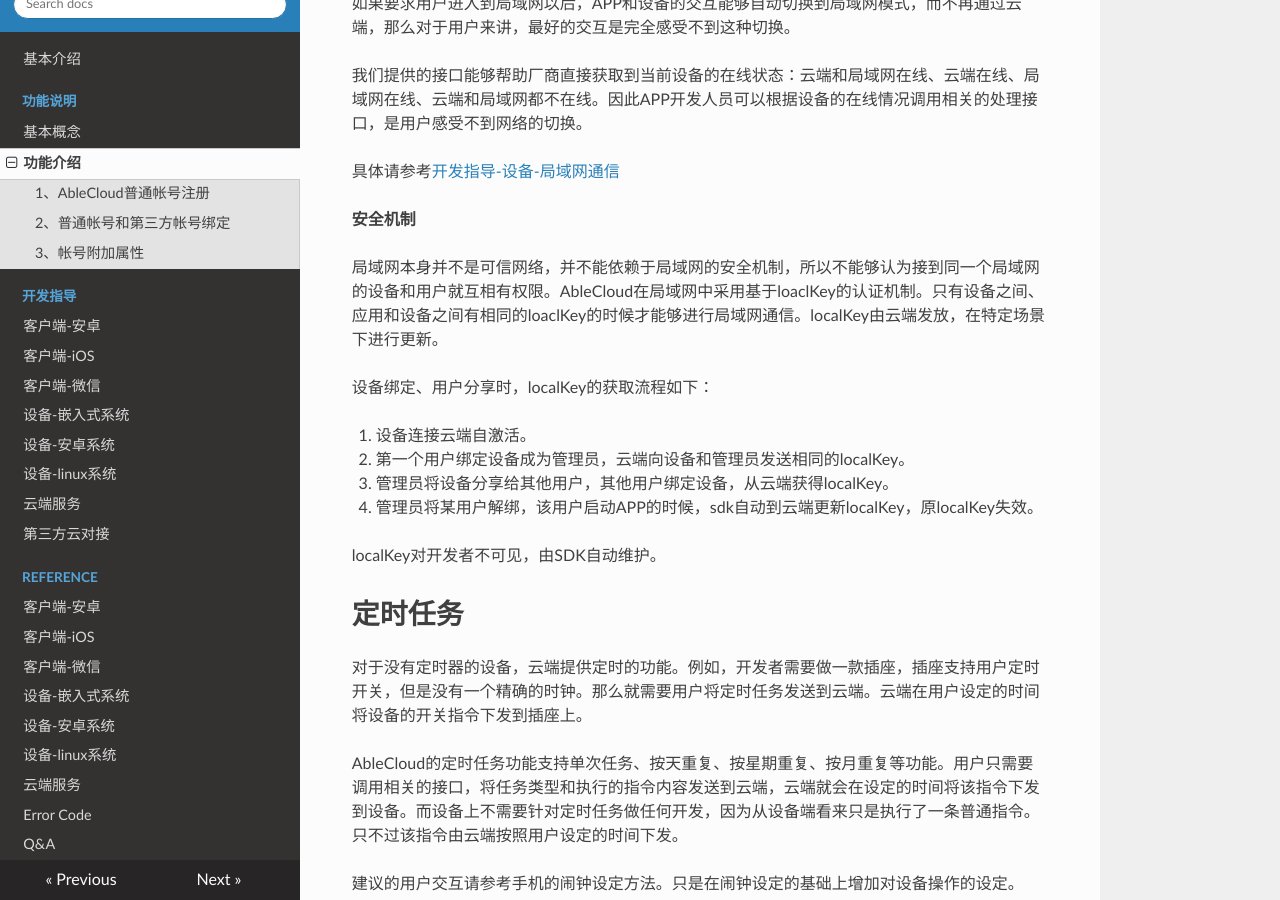
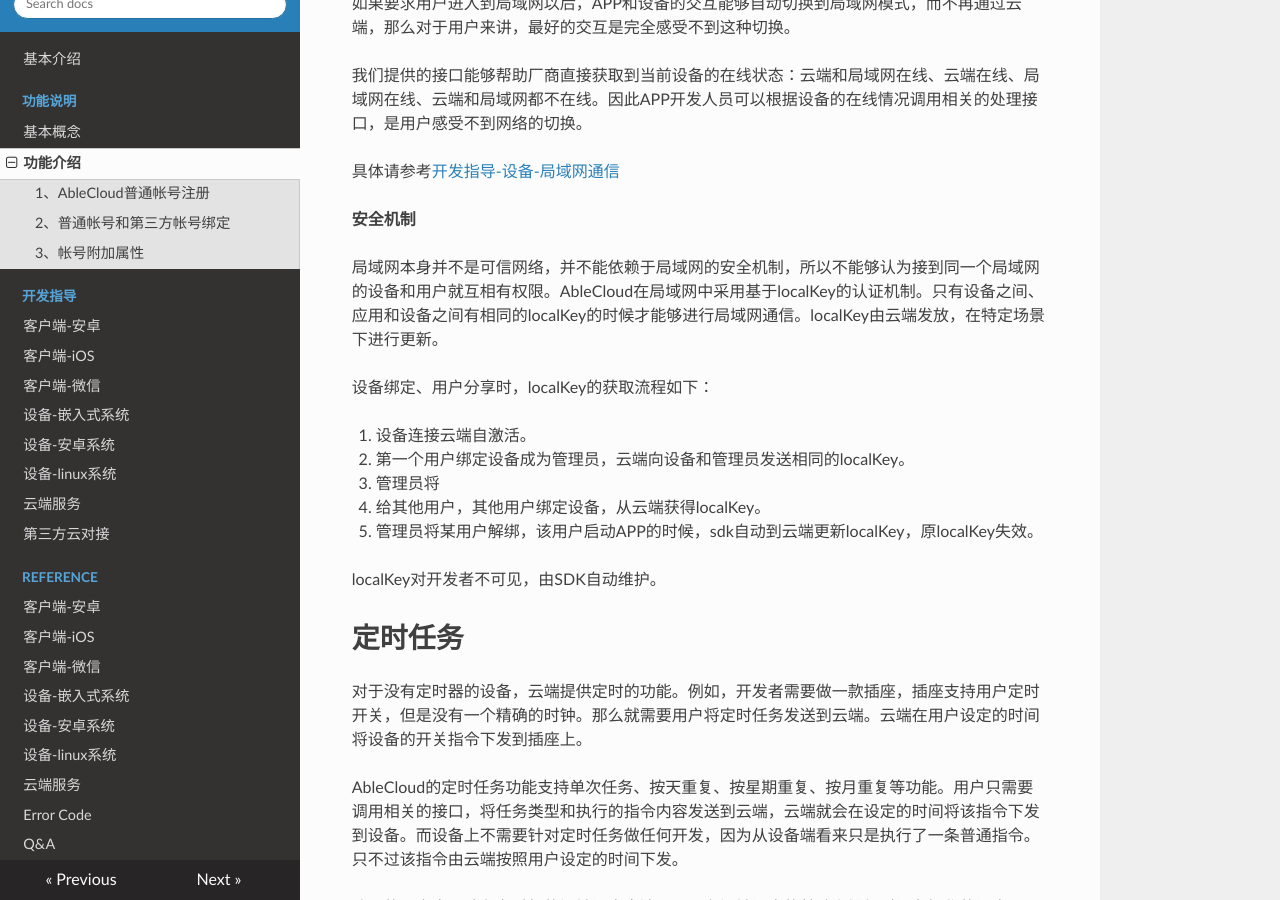
Before and after one commit to JessonW/rd_docs, an MkDocs documentation site: the page built from docs/features/functions.md, in a window 1280 px wide and 900 px high, scrolled down 17560 px. Built offline with MkDocs 1.6.1, drawn with Linux system fonts in a browser that asks for light colours; nearby versions of some CDN libraries; old or Windows-style settings are respelled for this version of MkDocs; some of the changed text lies outside the part shown.

Commit message:
update contepts and functions

```diff
--- a/docs/features/functions.md
+++ b/docs/features/functions.md
@@ -344,7 +344,7 @@
 - JSON格式，适合MCU支持JSON解析的设备或者使用安卓系统的设备。
 
 - KLV格式，采用AbleCloud自定义的协议，与二进制码流类似，节省设备的运算资源，具体协议格式参见：[reference-设备-KLV协议介绍](../reference/device.md#klv)；
-- 二进制，这种数据格式AbleCloud不能够解析，因此部分可视化功能不可用，如设备虚拟。
+- 二进制，这种数据格式AbleCloud不能够解析，因此部分可视化功能不可用，如“设备虚拟”。
 
 <font color="red"> 注:</font>对于网关型设备，AbleCloud并不关心子设备和网关的具体通信协议和数据格式。云端能够看到的是网关上报的子设备的数据格式。例如，网关是安卓设备、子设备计算能力比较弱数据格式是二进制，但是安卓网关能够将子设备的数据解析然后重新打包成JSON格式和云端进行交互，那么在云端管理后台设置的时候，子设备的数据格式也需要设置成JSON格式。
 
@@ -436,13 +436,14 @@
 
 **安全机制**
 
-局域网本身并不是可信网络，并不能依赖于局域网的安全机制，所以不能够认为接到同一个局域网的设备和用户就互相有权限。AbleCloud在局域网中采用基于loaclKey的认证机制。只有设备之间、应用和设备之间有相同的loaclKey的时候才能够进行局域网通信。localKey由云端发放，在特定场景下进行更新。
+局域网本身并不是可信网络，并不能依赖于局域网的安全机制，所以不能够认为接到同一个局域网的设备和用户就互相有权限。AbleCloud在局域网中采用基于localKey的认证机制。只有设备之间、应用和设备之间有相同的localKey的时候才能够进行局域网通信。localKey由云端发放，在特定场景下进行更新。
 
 设备绑定、用户分享时，localKey的获取流程如下：
 
 1. 设备连接云端自激活。
 1. 第一个用户绑定设备成为管理员，云端向设备和管理员发送相同的localKey。
-1. 管理员将设备分享给其他用户，其他用户绑定设备，从云端获得localKey。
+1. 管理员将
+2. 给其他用户，其他用户绑定设备，从云端获得localKey。
 1. 管理员将某用户解绑，该用户启动APP的时候，sdk自动到云端更新localKey，原localKey失效。
 
 localKey对开发者不可见，由SDK自动维护。
```
Also changed, not shown: other parts of docs/features/functions.md (+1 -1 lines), docs/features/concepts.md (+2 -2 lines).
